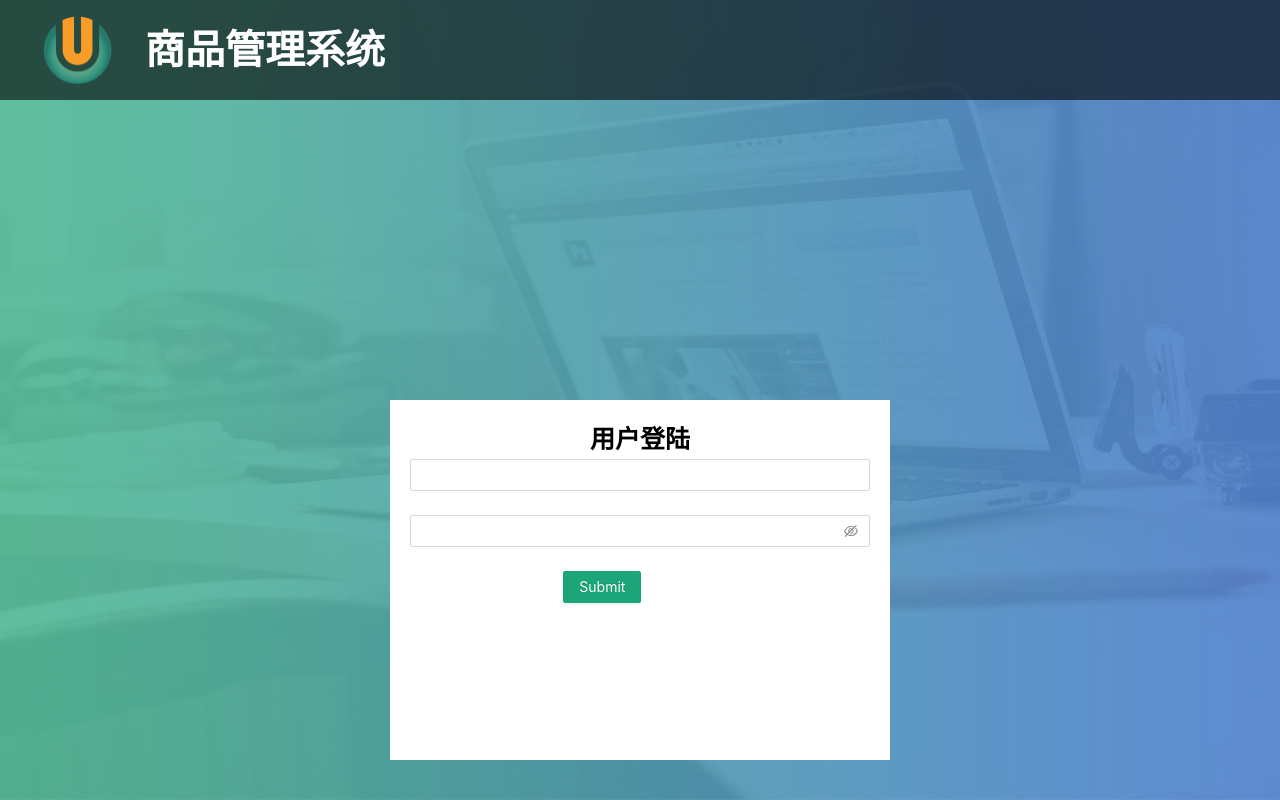
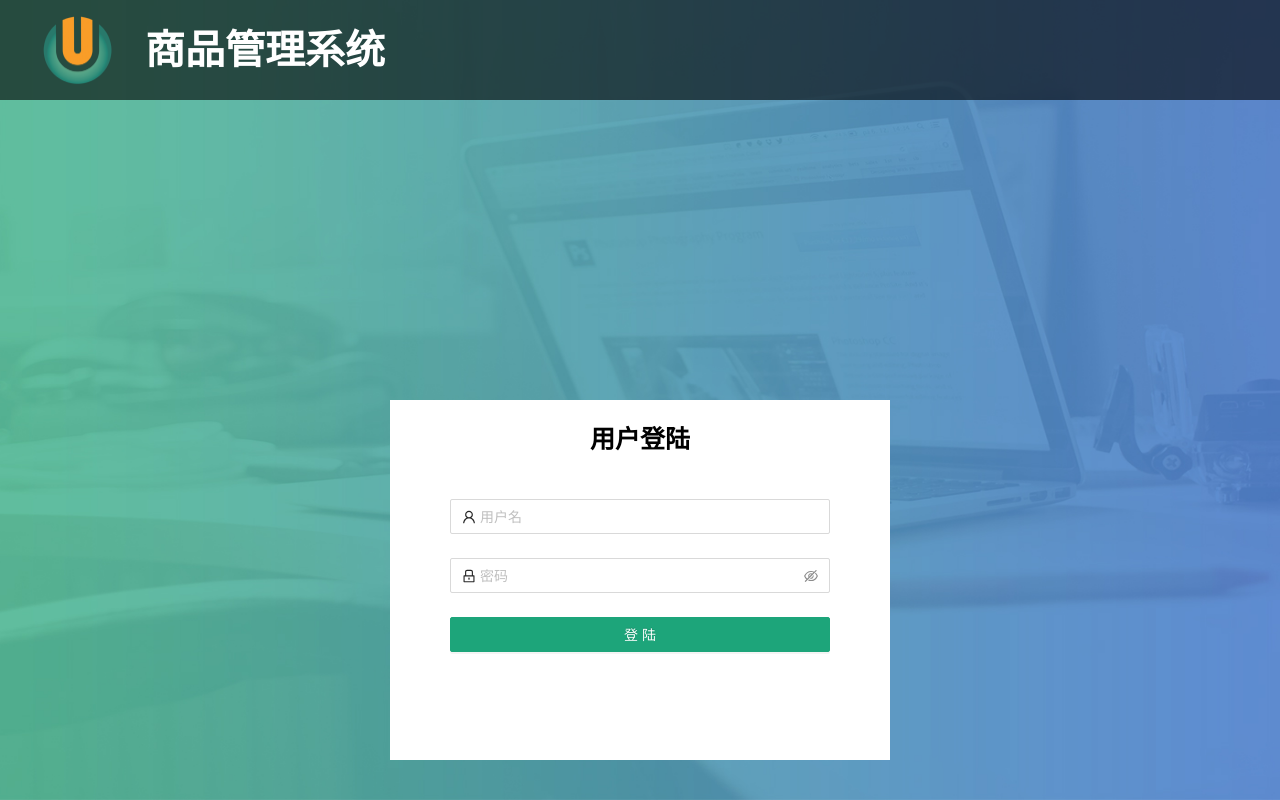
Before and after one commit to chenwenzhuo/react_admin_client_rfc, a React (Create React App) app: page /login in a window 1280 px wide. Built offline with nearby package versions, Linux system fonts and the light colour scheme.

Commit message:
完善登陆页面

```diff
--- a/package.json
+++ b/package.json
@@ -3,13 +3,16 @@
   "version": "0.1.0",
   "private": true,
   "dependencies": {
+    "@ant-design/icons": "^4.8.0",
     "@craco/craco": "^7.0.0",
     "@testing-library/jest-dom": "^5.16.5",
     "@testing-library/react": "^13.4.0",
     "@testing-library/user-event": "^13.5.0",
     "antd": "^4.24.2",
+    "axios": "^1.1.3",
     "babel-plugin-import": "^1.13.5",
     "craco-less": "^2.0.0",
+    "http-proxy-middleware": "^2.0.6",
     "react": "16.12.0",
     "react-dom": "16.12.0",
     "react-router-dom": "6.1.0",
--- a/src/pages/login/login.jsx
+++ b/src/pages/login/login.jsx
@@ -1,10 +1,30 @@
 import React from 'react';
-import {Button, Form, Input} from 'antd';
+import {useNavigate} from "react-router-dom";
+import {Button, Form, Input, message} from 'antd';
+import {UserOutlined, LockOutlined} from '@ant-design/icons';
+
+import ajaxMtd from "../../api/ajax";
 
 import './login.less';
 import logo from '../../assets/img/logo.png';
 
 function Login() {
+    const navigate = useNavigate();//useNavigate Hook用于实现编程路由导航
+
+    const handleLoginSubmit = async loginData => {
+        //发送请求，进行登陆
+        const response = await ajaxMtd(
+            '/ajaxProxy/login',
+            {username: loginData.username, password: loginData.password},
+            'POST'
+        );
+        if (response.status === 0) {//登陆成功，跳转到主页
+            navigate('/');
+        } else {//登陆失败，弹窗提示
+            message.error(response.msg);
+        }
+    }
+
     return (
         <div className={'login-container'}>
             <div className={'login-header'}>
@@ -14,22 +34,30 @@ function Login() {
             <div className={'login-content'}>
                 <div className={'content-title'}>用户登陆</div>
                 <div className={'content-form'}>
-                    <Form name="basic" initialValues={{remember: true}}>
+                    <Form className={'content-form'} onFinish={handleLoginSubmit}>
                         <Form.Item name="username"
                                    rules={[{required: true, message: '请输入用户名'},
-                                       {min: 4, message: '密码长度不少于4位'},
-                                       {max: 12, message: '密码长度不多于12位'}]}>
-                            <Input/>
+                                       {min: 4, message: '用户名长度不少于4位'},
+                                       {max: 12, message: '用户名长度不多于12位'},
+                                       {pattern: /^[a-zA-Z0-9_]+$/, message: '用户名应由字母、数字、下划线组成'}]}>
+                            <Input className={'form-input'}
+                                   prefix={<UserOutlined/>}
+                                   placeholder="用户名"/>
                         </Form.Item>
 
                         <Form.Item name="password"
-                                   rules={[{required: true, message: '请输入密码',},]}>
-                            <Input.Password/>
+                                   rules={[{required: true, message: '请输入密码'},
+                                       {min: 4, message: '用户名长度不少于4位'},
+                                       {max: 12, message: '用户名长度不多于12位'},
+                                       {pattern: /^[a-zA-Z0-9_]+$/, message: '用户名应由字母、数字、下划线组成'}]}>
+                            <Input.Password className={'form-input'}
+                                            prefix={<LockOutlined/>}
+                                            placeholder="密码"/>
                         </Form.Item>
 
-                        <Form.Item wrapperCol={{offset: 8, span: 16,}}>
-                            <Button type="primary" htmlType="submit">
-                                Submit
+                        <Form.Item>
+                            <Button type="primary" htmlType="submit" className={'login-button'}>
+                                登陆
                             </Button>
                         </Form.Item>
                     </Form>
--- a/src/pages/login/login.less
+++ b/src/pages/login/login.less
@@ -40,7 +40,17 @@
     }
 
     .content-form {
+      margin-top: 40px;
+      padding: 0 20px;
 
+      .form-input {
+        height: 35px;
+      }
+
+      .login-button {
+        width: 100%;
+        height: 35px;
+      }
     }
   }
 }
```
Also changed, not shown: 1 other file (tests, documents, lock files or other folders).
